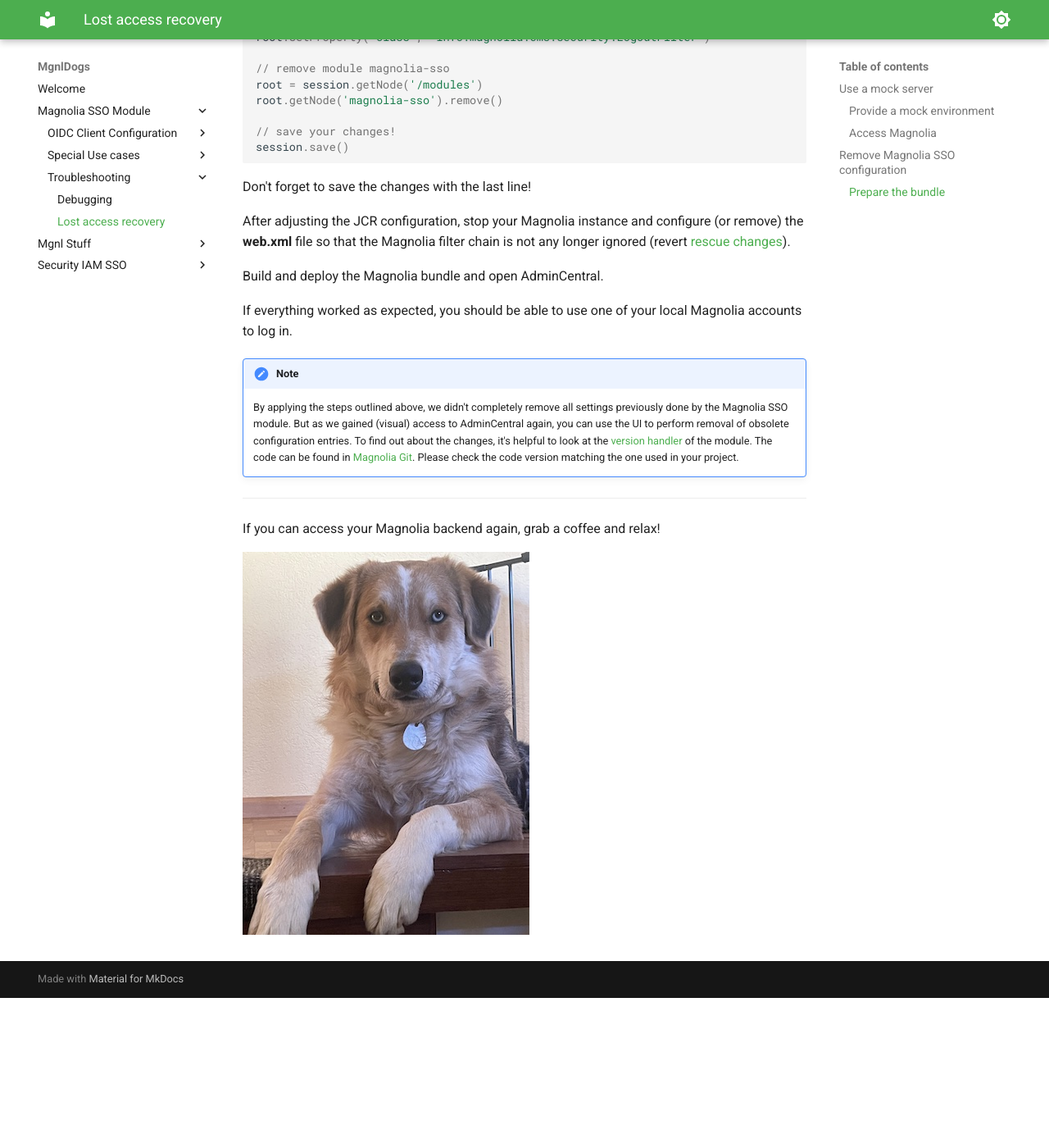
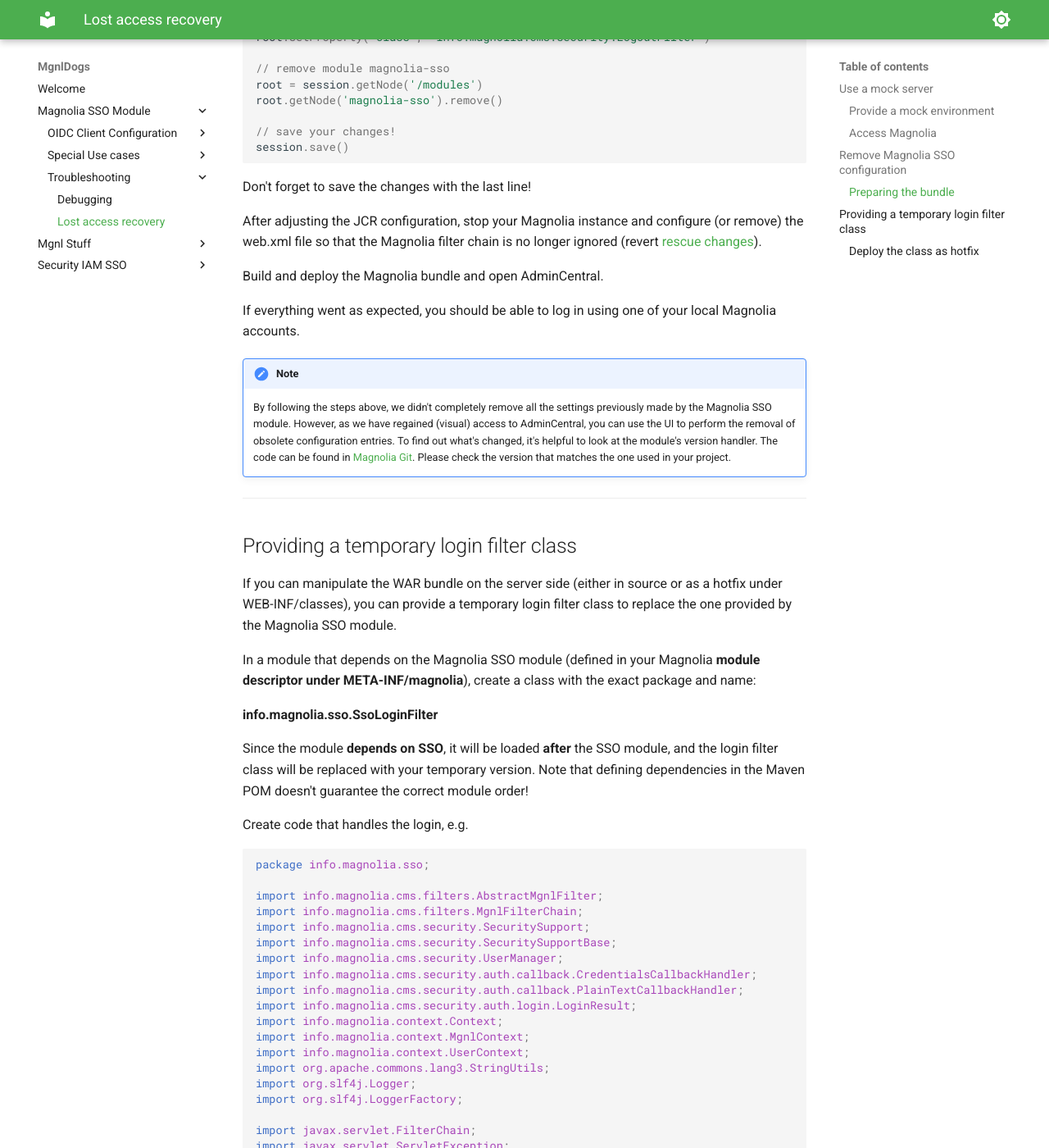
Before and after one commit to serpensalbus/MgnlDogs, an MkDocs documentation site: the page built from docs/Magnolia SSO Module/Troubleshooting/lost-access.md, in a window 1280 px wide and 1400 px high, scrolled down 3162 px. Shown: the whole window at 82% size. Built offline with MkDocs 1.6.1 and Material for MkDocs 9.7.7, drawn with Linux system fonts in a browser that asks for light colours; before the commit the page ends 4379 px from its top, so only the background shows below that; some of the changed text lies outside the part shown.

Commit message:
Additional doc for lost access and corrections.

````diff
--- a/docs/Magnolia SSO Module/Troubleshooting/lost-access.md
+++ b/docs/Magnolia SSO Module/Troubleshooting/lost-access.md
@@ -5,21 +5,22 @@
 
 # Recover lost access
 
-!!! caution
+!!! warning
 
-    Never configure an alternative login provider without proper testing. Never start to integrate the Magnolia SSO module with any Magnolia instance without the ability to throw away and replace/recover the repository if things do not work out.
+	Never configure an alternative identity provider without proper testing. Never start integrating the Magnolia SSO module with a Magnolia instance without being able to dump and replace/rebuild the repository if things do not work out.
 
-    In general, it's considered best practice to be able to delete repository data on development instances at any time!
+	It's generally considered best practice to be able to delete repository data on development instances at any time!
 
-If you did not follow previous advice: You need to re-gain access to a blocked Magnolia instance, and you cannot restore the repository, consider one of the following options.
+If you have not followed the previous advice: If you need to regain access to a locked Magnolia instance and you cannot restore the repository, consider one of the following options.
 
 ## Use a mock server
 
-The recommended way to re-gain access to Magnolia AdminCentral is to use a fake server, which lets you access Magnolia with any user / password combination and always applies the **superuser role** to this account.
+The recommended way to regain access to Magnolia AdminCentral is to use a fake server that allows you to access Magnolia with any username/password combination and always applies the superuser role to that account.
 
-You can find a guide about how to use a mock server in [Magnolia documentation](https://docs.magnolia-cms.com). Search for "mock server".
+You can find instructions on how to use a dummy server in the [Magnolia documentation](https://docs.magnolia-cms.com). Search for "mock server".
 
-You might have to adjust the example on the documentation page to work with your environment and the version of the Magnolia SSO module that you actually use.
+You may need to modify the example on the documentation page to work with your environment and the version of the Magnolia SSO module you are actually using.
+
 
 ### Provide a mock environment
 
@@ -78,22 +79,23 @@
 
 ## Remove Magnolia SSO configuration
 
-For this solution, you need to be able to adjust and re-deploy your Magnolia WAR bundle.
+This solution requires you to be able to customise and re-deploy your Magnolia WAR bundle.
 
-### Prepare the bundle
+### Preparing the bundle
 
-**Please study and understand the [documentation](https://docs.magnolia-cms.com/product-docs/6.2/Modules/List-of-modules/Groovy-module.html#_rescue_app) before taking any further action!**
+**Please read and understand the [documentation](https://docs.magnolia-cms.com/product-docs/6.2/Modules/List-of-modules/Groovy-module.html#_rescue_app) before proceeding!**
 
-1. Backup your repository and save everything you might need before doing any changes.
-2. Rename the file {your-webapp}\src\main\webapp\WEB-INF\config\jaas.config file (e.g. "jaas.config.save").
-3. Remove / comment out the Magnolia SSO module in Maven (project **and** webapp POM).
-4. Remove / rename light module configuration for Magnolia SSO.
-5. Adjust / provide a web.xml according to the dodumentation for the [Rescue App](https://docs.magnolia-cms.com/product-docs/6.2/Modules/List-of-modules/Groovy-module.html#_rescue_app).
-6. Stop Magnolia, build and deploy the adjusted bundle and start it.
+1. Back up your repository and save everything you might need before making any changes.
+2. Rename the file {your-webapp}\src\main\webapp\WEB-INF\config\jaas.config (e.g. "jaas.config.save").
+3. Remove / comment out the Magnolia SSO module in Maven (project and webapp POM).
+4. Remove / rename the light module configuration for Magnolia SSO.
+5. Customise / deploy a web.xml according to the Rescue App documentation.
+6. Stop Magnolia, build and deploy the customized bundle and run it.
 
-You now should have a [console](https://docs.magnolia-cms.com/product-docs/6.2/_images/rescue-app.png) provided by the Rescue App in your browser tab.
+You should now have a [console](https://docs.magnolia-cms.com/product-docs/6.2/_images/rescue-app.png) provided by the Rescue App in your browser tab.
 
-Execute the following lines in the console (without the comments):
+In the console, run the following lines (without the comments)
+
 
 ```groovy
 session = ctx.getJCRSession('config')
@@ -120,19 +122,145 @@
 
 Don't forget to save the changes with the last line!
 
-After adjusting the JCR configuration, stop your Magnolia instance and configure (or remove) the **web.xml** file so that the Magnolia filter chain is not any longer ignored (revert [rescue changes](https://docs.magnolia-cms.com/product-docs/6.2/Modules/List-of-modules/Groovy-module.html#_rescue_app)).
+After adjusting the JCR configuration, stop your Magnolia instance and configure (or remove) the web.xml file so that the Magnolia filter chain is no longer ignored (revert [rescue changes](https://docs.magnolia-cms.com/product-docs/6.2/Modules/List-of-modules/Groovy-module.html#_rescue_app)).
 
 Build and deploy the Magnolia bundle and open AdminCentral.
 
-If everything worked as expected, you should be able to use one of your local Magnolia accounts to log in.
+If everything went as expected, you should be able to log in using one of your local Magnolia accounts.
+
 
 !!! note
 
-    By applying the steps outlined above, we didn't completely remove all settings previously done by the Magnolia SSO module. But as we gained (visual) access to AdminCentral again, you can use the UI to perform removal of obsolete configuration entries. To find out about the changes, it's helpful to look at the [version handler](https://docs.magnolia-cms.com/product-docs/6.2/Getting-started-with-Magnolia/FAQ.html#_what_are_version_handlers_and_when_should_i_use_one) of the module.
-    The code can be found in [Magnolia Git](https://git.magnolia-cms.com/projects/ENTERPRISE/repos/magnolia-sso/browse/magnolia-sso/src/main/java/info/magnolia/sso/setup/SsoModuleVersionHandler.java). Please check the code version matching the one used in your project.
+	By following the steps above, we didn't completely remove all the settings previously made by the Magnolia SSO module. However, as we have regained (visual) access to AdminCentral, you can use the UI to perform the removal of obsolete configuration entries. To find out what's changed, it's helpful to look at the module's version handler. The code can be found in [Magnolia Git](https://git.magnolia-cms.com/projects/ENTERPRISE/repos/magnolia-sso/browse/magnolia-sso/src/main/java/info/magnolia/sso/setup/SsoModuleVersionHandler.java). Please check the version that matches the one used in your project.
+
 
 ---
 
-If you can access your Magnolia backend again, grab a coffee and relax!
+## Providing a temporary login filter class
+
+If you can manipulate the WAR bundle on the server side (either in source or as a hotfix under WEB-INF/classes), you can provide a temporary login filter class to replace the one provided by the Magnolia SSO module.
+
+In a module that depends on the Magnolia SSO module (defined in your Magnolia **module descriptor under META-INF/magnolia**), create a class with the exact package and name:
+
+**info.magnolia.sso.SsoLoginFilter**
+
+Since the module **depends on SSO**, it will be loaded **after** the SSO module, and the login filter class will be replaced with your temporary version. Note that defining dependencies in the Maven POM doesn't guarantee the correct module order!
+
+Create code that handles the login, e.g.
+
+```java
+package info.magnolia.sso;
+
+import info.magnolia.cms.filters.AbstractMgnlFilter;
+import info.magnolia.cms.filters.MgnlFilterChain;
+import info.magnolia.cms.security.SecuritySupport;
+import info.magnolia.cms.security.SecuritySupportBase;
+import info.magnolia.cms.security.UserManager;
+import info.magnolia.cms.security.auth.callback.CredentialsCallbackHandler;
+import info.magnolia.cms.security.auth.callback.PlainTextCallbackHandler;
+import info.magnolia.cms.security.auth.login.LoginResult;
+import info.magnolia.context.Context;
+import info.magnolia.context.MgnlContext;
+import info.magnolia.context.UserContext;
+import org.apache.commons.lang3.StringUtils;
+import org.slf4j.Logger;
+import org.slf4j.LoggerFactory;
+
+import javax.servlet.FilterChain;
+import javax.servlet.ServletException;
+import javax.servlet.http.HttpServletRequest;
+import javax.servlet.http.HttpServletResponse;
+import java.io.IOException;
+import java.util.Optional;
+
+import static info.magnolia.cms.security.LogoutFilter.PARAMETER_LOGOUT;
+
+
+public class SsoLoginFilter extends AbstractMgnlFilter {
+
+    private static final Logger log = LoggerFactory.getLogger(SsoLoginFilter.class);
+    public static final String DEFAULT_USER_ID = "superuser";
+    public static final String DEFAULT_USER_PWD = "superuser";+
+    public static final String PARAMETER_USER_ID = "mgnlUserId";
+    public static final String PARAMETER_PSWD = "mgnlUserPSWD";
+
+    @Override
+    public void doFilter(HttpServletRequest request, HttpServletResponse response, FilterChain chain) throws IOException, ServletException {
+        if (Optional.ofNullable(request.getParameter(PARAMETER_LOGOUT)).isPresent()) {
+            log.info("Logout parameter has been provided.");
+            Context ctx = MgnlContext.getInstance();
+            if (ctx instanceof UserContext) {
+                ((UserContext) ctx).logout();
+            }
+
+            if (request.getSession(false) != null) {
+                request.getSession().invalidate();
+            }
+            if (chain instanceof MgnlFilterChain) {
+                ((MgnlFilterChain) chain).reset();
+            }
+            return;
+        } else {
+            if (UserManager.ANONYMOUS_USER.equals(MgnlContext.getUser().getName())) {
+                String userId = StringUtils.isNotBlank(request.getParameter(PARAMETER_USER_ID)) ? request.getParameter(PARAMETER_USER_ID) : DEFAULT_USER_ID;
+                log.info("Handle login for {}", userId);
+                String pswd = StringUtils.isNotBlank(request.getParameter(PARAMETER_PSWD)) ? request.getParameter(PARAMETER_PSWD) : DEFAULT_USER_PWD;
+
+                CredentialsCallbackHandler callbackHandler = new PlainTextCallbackHandler(userId, pswd.toCharArray(), "");
+                LoginResult result = SecuritySupport.Factory.getInstance().authenticate(callbackHandler, SecuritySupportBase.DEFAULT_JAAS_LOGIN_CHAIN);
+
+                log.info("Login result: " + result.getStatus());
+                if (result.getStatus() == LoginResult.STATUS_SUCCEEDED) {
+                    log.info("Sucessfully logged in the user.");
+                    log.info("Subject: " + result.getSubject());
+                    if (request.getSession(false) != null) {
+                        request.getSession().invalidate();
+                    }
+                    MgnlContext.login(result.getSubject());
+                } else {
+                    log.info("The login was not successful.");
+                }
+            }
+        }
+
+        chain.doFilter(request, response);
+    }
+
+}
+
+```
+
+This example works like this:
+
+- You can either specify the login parameters (mgnlUserId and mgnlUserPSWD), such as http://localhost:8080/magnoliaAuthor?mgnlUserId=superuser&mgnlUserPSWD=superuserpasswd
+- If you don't specify the parameters, the hardcoded values will be used.
+
+Of course, *any working code logic* can be used.
+
+Please note the following
+
+- The user must be in the Magnolia JCR.
+- Name and password must match
+- The user must be enabled and have the rights required for the tasks you want to perform after login.
+
+
+### Deploy the class as hotfix
+
+
+If you are not able to create a completely new WAR package, you can also provide the compiled class as a hotfix under WEB-INF/classes. Make sure you keep the required package structure! This will only require a server restart and, depending on your setup and infrastructure, may avoid re-deployment.
+
+![Hotfix deployment](_img/lostaccess/04_hotfix.jpg)
+
+(Open the image in a new tab to make it bigger.)
+
+
+!!! warning
+
+	Please remove this temporary hack as soon as you have finished your work on the Magnolia instance!
+
+
+---
+
+Once you have access to your Magnolia backend, grab a coffee and relax!
 
 ![Bandit relax](_img/lostaccess/03_bnd_relax.jpg)
````
Also changed, not shown: docs/Magnolia SSO Module/Special Use cases/azure-groups.md (+46 -44 lines), docs/index.md (+2 -4 lines), docs/Magnolia SSO Module/Troubleshooting/_img/lostaccess/04_hotfix.jpg (added).
